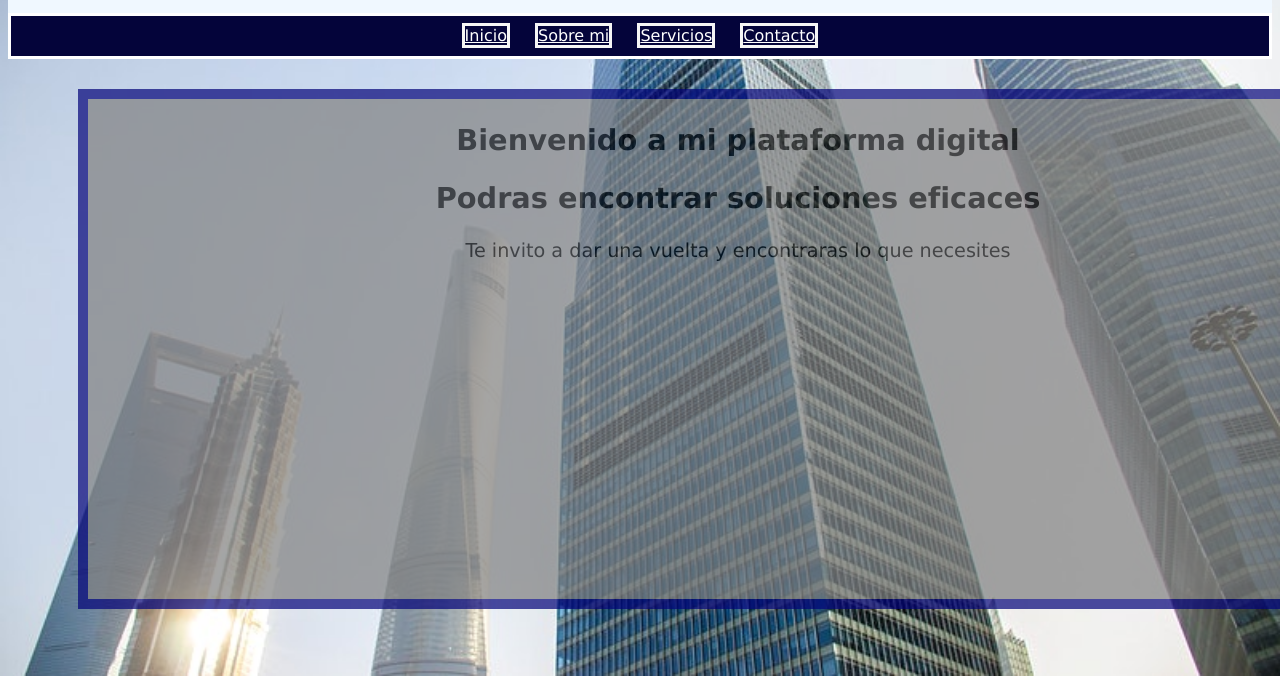
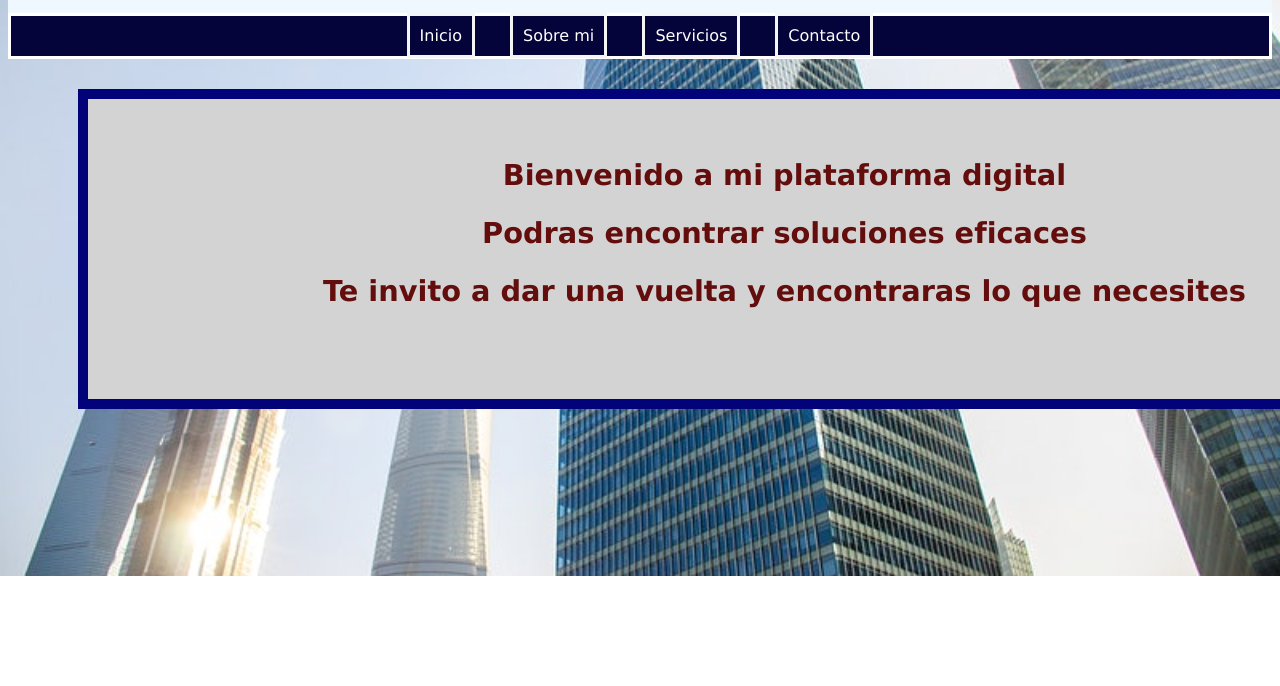
Before and after one commit to rchevez246/portafolio, a plain HTML site: page index.html in a window 1280 px wide. Shown: the part 114-800 px from the top of the page. Drawn offline with Linux system fonts and the light colour scheme.

Commit message:
home donde

```diff
--- a/CSS_style/estilo.css
+++ b/CSS_style/estilo.css
@@ -36,11 +36,13 @@ nav {
 }
 
 nav > a {
-    margin: 10px;
+    margin: 15px;
+    text-decoration: none;
     color: white;
     border-style: solid;
     border-color: whitesmoke;
     margin-top: 15PX;
+    padding: 10px;
 }
 
 
@@ -68,10 +70,9 @@ nav > a {
 
 .maininfo  {
     text-align: center;
-    background-color: gray;
-    opacity: 0.7;
+    background-color: lightgray;
     width: 1300px;
-    height: 500px;
+    height: 300px;
     margin-top: 30px;
     margin-right: 50px;
     margin-left: 70px;
@@ -79,8 +80,21 @@ nav > a {
     border-color: rgb(2, 2, 121);
     border-width: 10px;
 
+    align-items: center;
+
     font-family: Verdana, Geneva, Tahoma, sans-serif;
     font-size: larger;
+}
+
+.tbox1 {
+    background-color: none;
+    text-align: center;
+    color: rgb(99, 13, 13);
+    width: fit-content;
+    height: fit-content;
+
+    margin-left: 200px;
+    padding: 35px;
 }
 
 label{
--- a/index.html
+++ b/index.html
@@ -48,9 +48,11 @@
     <main>
 
     <section class="maininfo">
-        <h1>Bienvenido a mi plataforma digital</h1>
-        <h2>Podras encontrar soluciones eficaces</h2>
-        <p>Te invito a dar una vuelta y encontraras lo que necesites</p>
+        <div class="tbox1">
+            <h1>Bienvenido a mi plataforma digital</h1>
+            <h2>Podras encontrar soluciones eficaces</h2>
+            <h2>Te invito a dar una vuelta y encontraras lo que necesites</h2>
+        </div>
     </section>
 
     </main>
```
